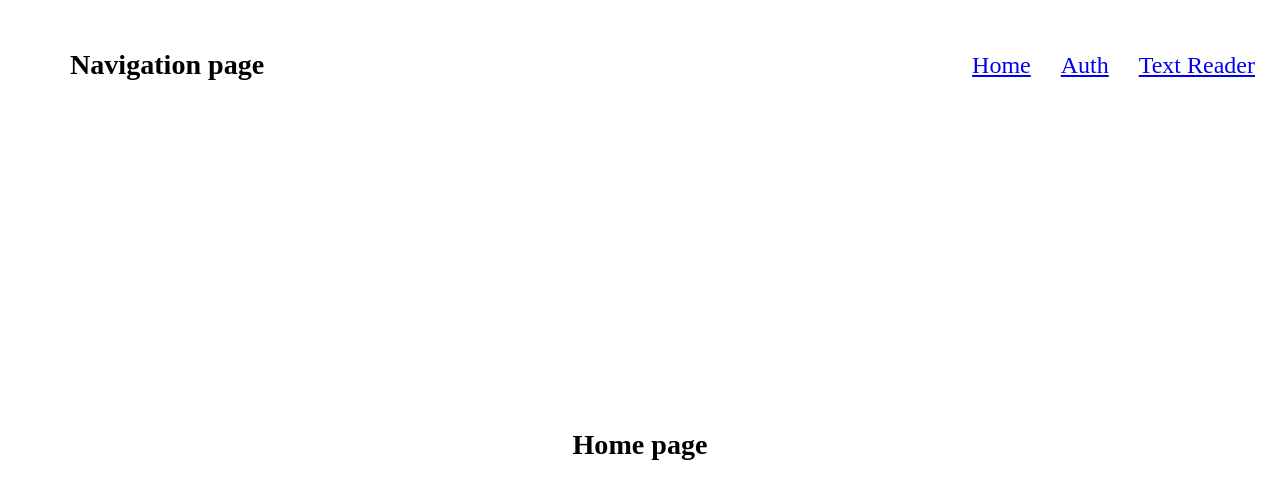
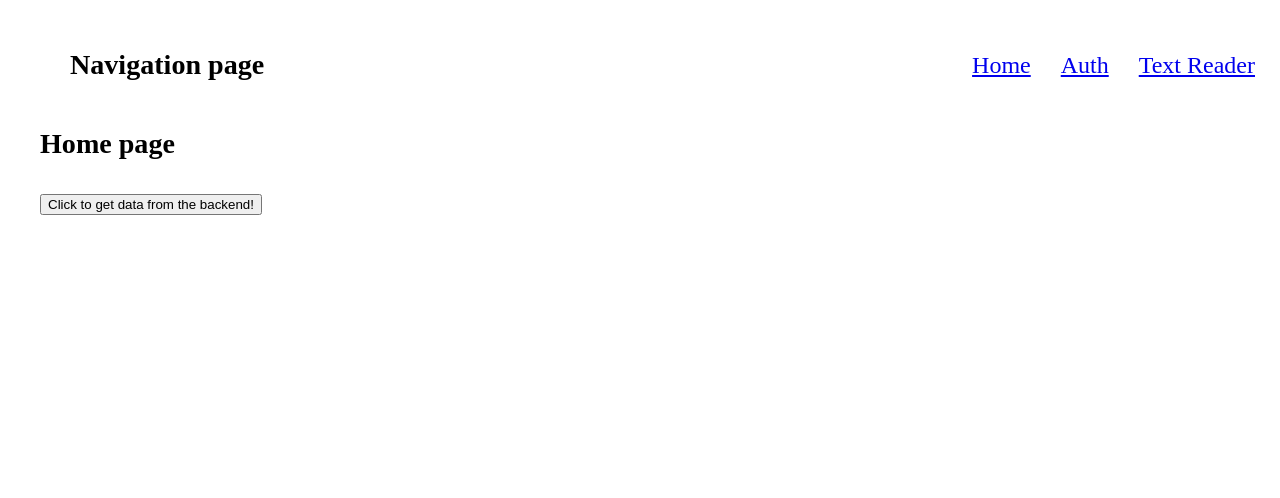
Before and after one commit to ikromshi/voiceful, a React (Create React App) app in the folder frontend/: page / in a window 1280 px wide. Shown: the top 498 px of the page. Built offline with nearby package versions, Linux system fonts and the light colour scheme.

Commit message:
connected backend and frontend

```diff
--- a/frontend/package.json
+++ b/frontend/package.json
@@ -10,6 +10,7 @@
     "@types/node": "^16.18.1",
     "@types/react": "^18.0.23",
     "@types/react-dom": "^18.0.7",
+    "axios": "^1.1.3",
     "react": "^18.2.0",
     "react-dom": "^18.2.0",
     "react-router-dom": "^6.4.2",
@@ -19,6 +20,7 @@
   },
   "scripts": {
     "start": "react-scripts start",
+    "start-backend": "cd backend && env/bin/flask run --no-debugger",
     "build": "react-scripts build",
     "test": "react-scripts test",
     "eject": "react-scripts eject"
--- a/frontend/src/components/home/home.css
+++ b/frontend/src/components/home/home.css
@@ -1,7 +1,8 @@
 .home {
-  display: flex;
+  display: block;
   align-items: center;
   justify-content: center;
   min-height: 80vh;
   font-size: 1.5rem;
+  margin: auto;
 }
--- a/frontend/src/components/home/home.tsx
+++ b/frontend/src/components/home/home.tsx
@@ -1,9 +1,42 @@
 import "./home.css";
+import axios from "axios";
+import { BackendDataType } from "../../types/types";
+import { useEffect, useState } from "react";
+
+const api = axios.create({
+  baseURL: "http://127.0.0.1:5000"
+});
+
 
 const Home = () => {
+  const [backendData, setBackendData] = useState<BackendDataType>();
+
+  const getBackendData = async () => {
+    const data = await api.get("/").then((response) => {
+      return response.data;
+    }).catch((error) => {
+      if (error.response) {
+        console.log(error.response);
+        console.log(error.response.status);
+        console.log(error.response.headers);
+      }
+    });
+    console.log("Data: ", data);
+    setBackendData(data);
+    console.log("Backend data: ", backendData);
+  }
+
   return (
     <div className="home">
-      <h3>Home page</h3>
+      <h3 className="inner">Home page</h3>
+      <button className="inner" onClick={getBackendData}>Click to get data from the backend!</button>
+        { backendData !== undefined && backendData.posts.map((post, idx) => (
+          <div key={idx}>
+            <h4>Title: {post.title}</h4>
+            <p>Body: {post.body}</p>
+            <p></p>
+          </div>
+        ))}
     </div>
   )
 }
```
Also changed, not shown: frontend/src/types/types.ts (+8 -0 lines), 1 other file (tests, documents, lock files or other folders).
